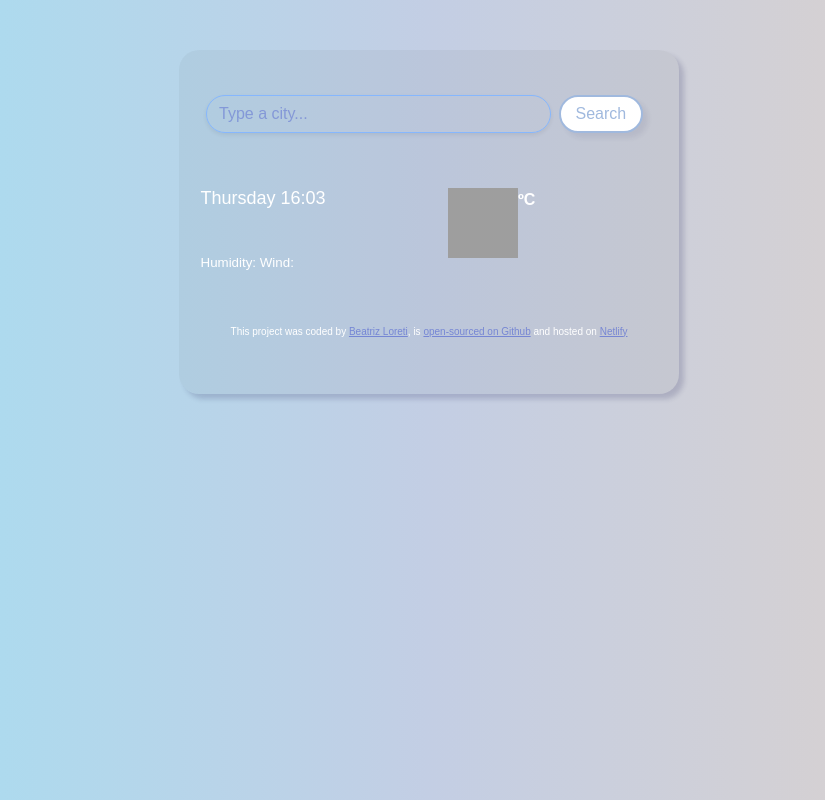
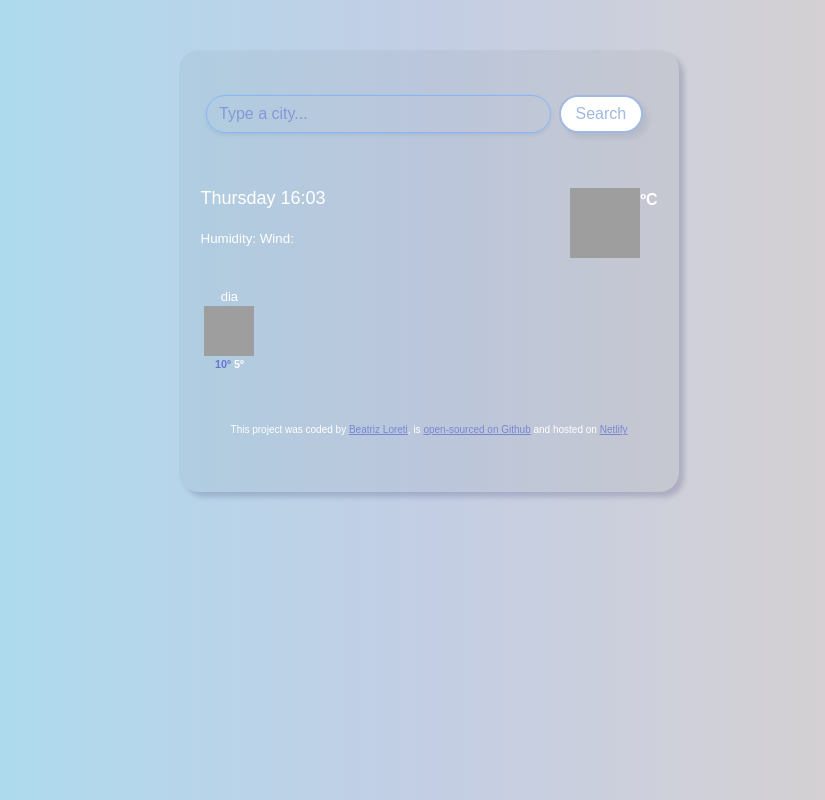
Before and after one commit to bialoreti/SCP-week8, a plain HTML site: page index.html in a window 1280 px wide. Shown: the whole page, without its empty margins (211-1036 px from the left). Drawn offline with nearby package versions, Linux system fonts and the light colour scheme; no server answers; grey boxes are pictures that could not be loaded.

Commit message:
Starting to add forecast

```diff
--- a/index.html
+++ b/index.html
@@ -32,26 +32,36 @@
                     <h1 id="city"></h1>
                     <h2 id="date">Friday, 19:11</h2>
 
-                </p> <span id="description"></span>
-                </br>
-                <span id="details">
+                    </p> <span id="description"></span>
+
+                    <span id="details">
                         Humidity: <strong id="humid"></strong>
                         Wind: <strong id="wind"></strong>
-                </span>
+                    </span>
                 </div>
 
                 <div class="weather-details" id="weather-details">
                     <div id="icon">
                         <img src="http://shecodes-assets.s3.amazonaws.com/api/weather/icons/rain-day.png"
-                        class="weather-icon" id="weather-icon"/>
+                            class="weather-icon" id="weather-icon" />
                     </div>
                     <span class="temp" id="temp"></span><span class="units">ºC</span>
 
                 </div>
-                <div class="forecast">
-
+            </div>
+            <div class="forecast">
+                <div class="row">
+                    <div class="col-2">
+                        <div class="forecast-day">
+                            dia
+                        </div>
+                        <img src="http://shecodes-assets.s3.amazonaws.com/api/weather/icons/rain-day.png"
+                            class="forecast-icon" id="forecast-icon" />
+                        <div class="forecast-temperature">
+                            <span class="forecast-temp-max">10º</span> <span class="forecast-temp-min">5º</span>
+                        </div>
+                    </div>
                 </div>
-
             </div>
 
             <footer>This project was coded by
--- a/src/style.css
+++ b/src/style.css
@@ -94,9 +94,14 @@ h2 {
 
 #description {
   color: white;
-  font-size: smaller;
+  font-size: 16px;
   margin-bottom: 0;
+  display: block;
 }
+#description:first-letter {
+text-transform: uppercase;
+}
+
 #details {
   color: white;
   font-size: smaller;
@@ -107,6 +112,32 @@ h2 {
 }
 #details strong {
   color: #6577d3;
+}
+.forecast {
+  color: white;
+  margin-left: 2%;
+  margin-top: 6%;
+  font-size: small;
+  text-align: center;
+
+}
+.forecast-icon {
+  width: 50px;
+  height: 50px;
+
+}
+
+.forecast-temperature {
+  font-size: smaller;
+}
+
+.forecast-temp-max {
+  color: #6577d3;
+  font-weight: bold;
+}
+.forecast-temp-min {
+  color: white;
+  font-weight: bold;
 }
 
 footer {
```
